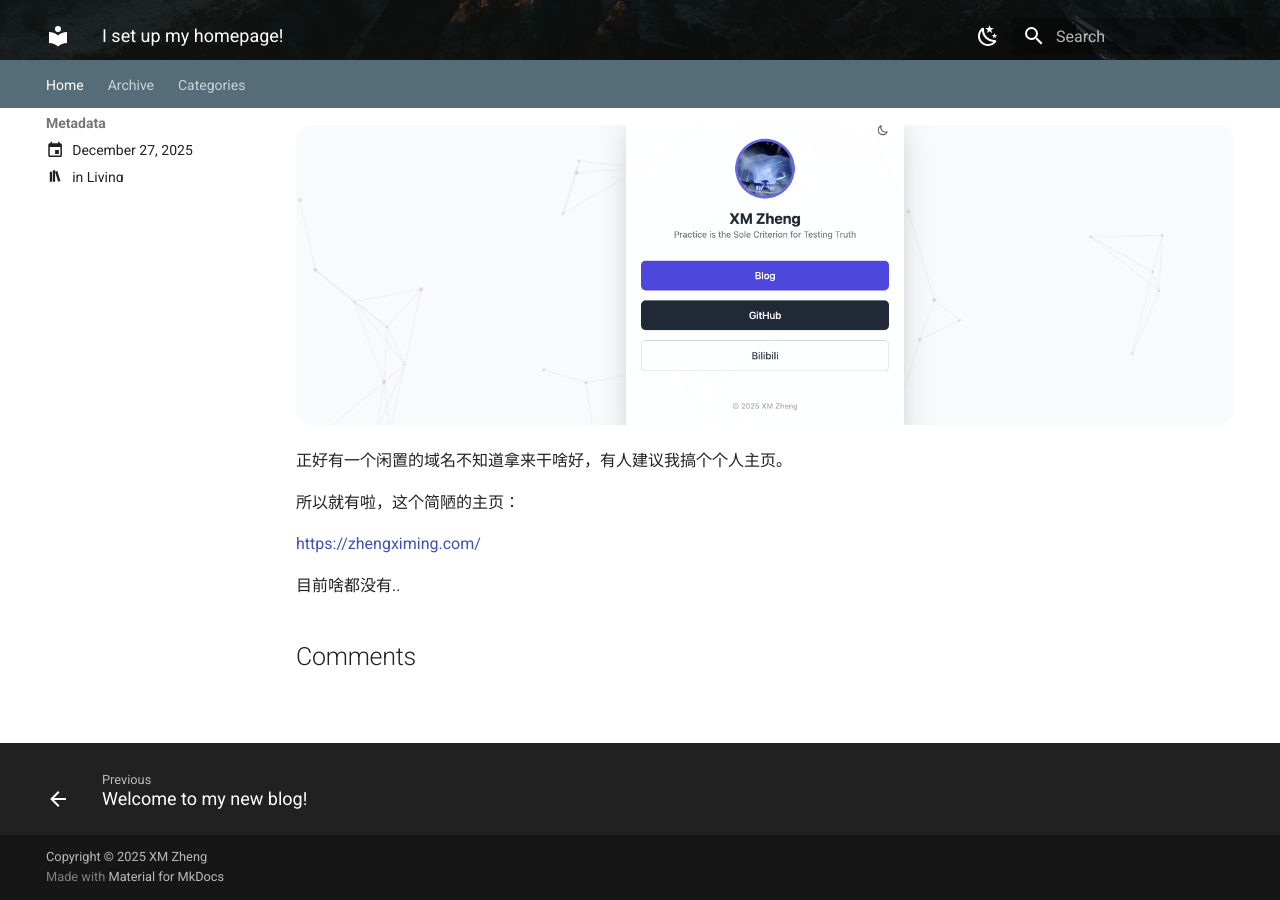
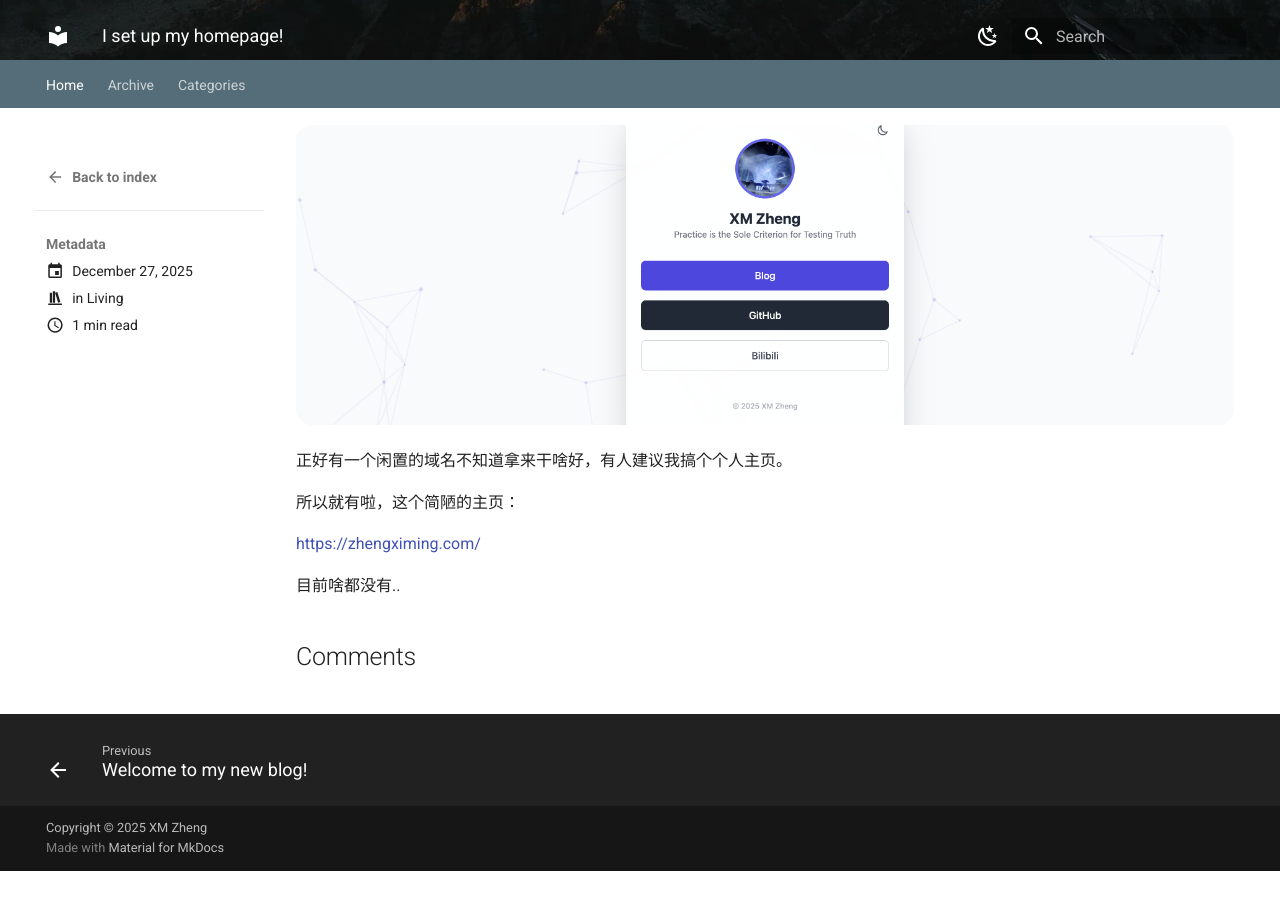
Before and after one commit to simonzxm/blog, an MkDocs documentation site: the page built from docs/posts/i-set-up-my-homepage.md, in a window 1280 px wide and 900 px high, scrolled down 639 px. Built offline with MkDocs 1.6.1 and Material for MkDocs 9.7.7, drawn with Linux system fonts in a browser that asks for light colours; comment, search, counter and statistics services are not loaded; after the commit the page ends 1510 px from its top, so only the background shows below that.

Commit message:
Optimize sidebar style

```diff
--- a/docs/stylesheets/extra.css
+++ b/docs/stylesheets/extra.css
@@ -19,10 +19,11 @@
 
 @media screen and (min-width: 76.25em) {
   .md-sidebar {
-    position: sticky !important;
     top: 144px !important;
-    height: 80vh !important;
-    will-change: transform;
+  }
+  .md-sidebar__scrollwrap {
+    height: auto !important;
+    max-height: calc(100vh - 360px);
   }
 }
 
```
